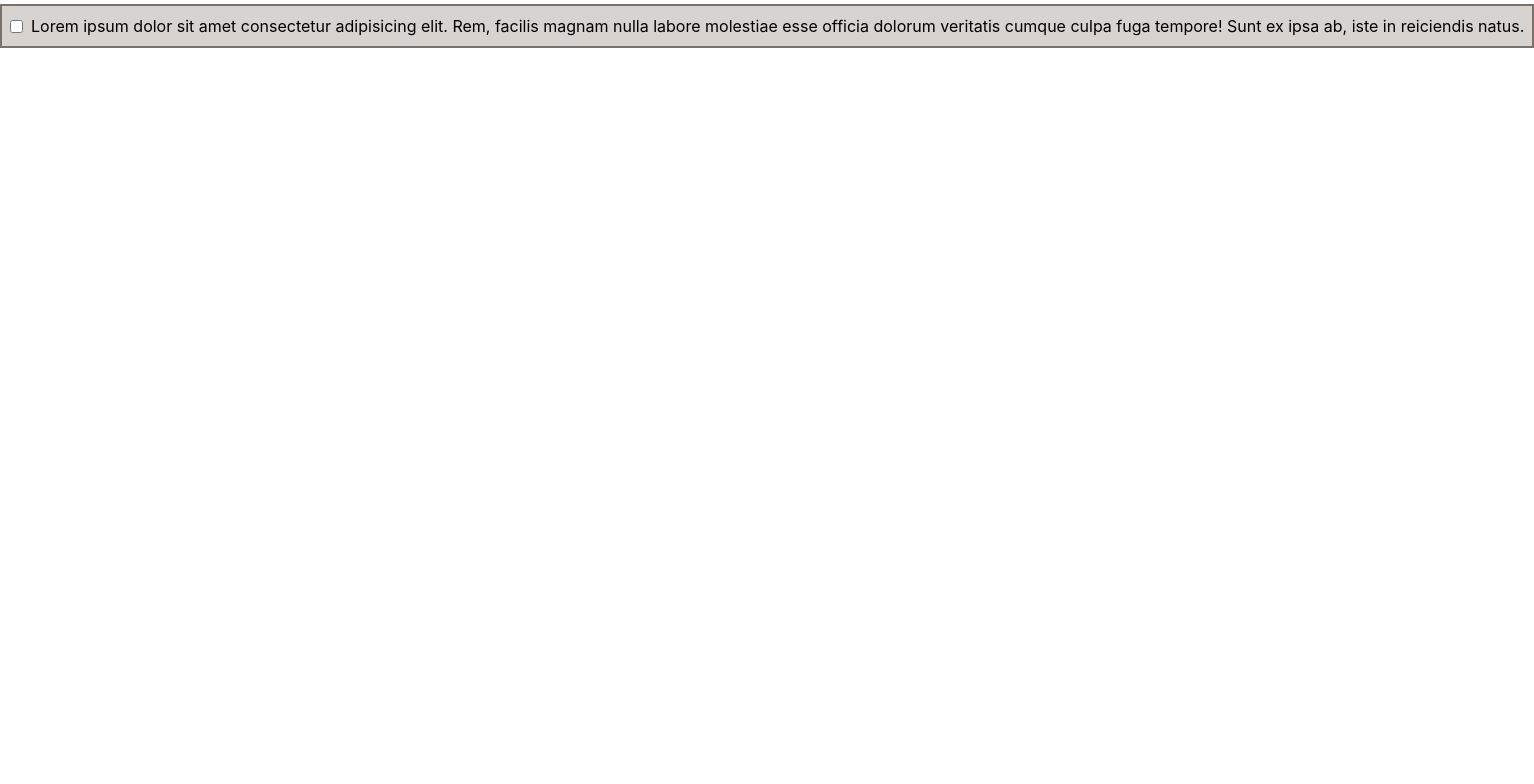
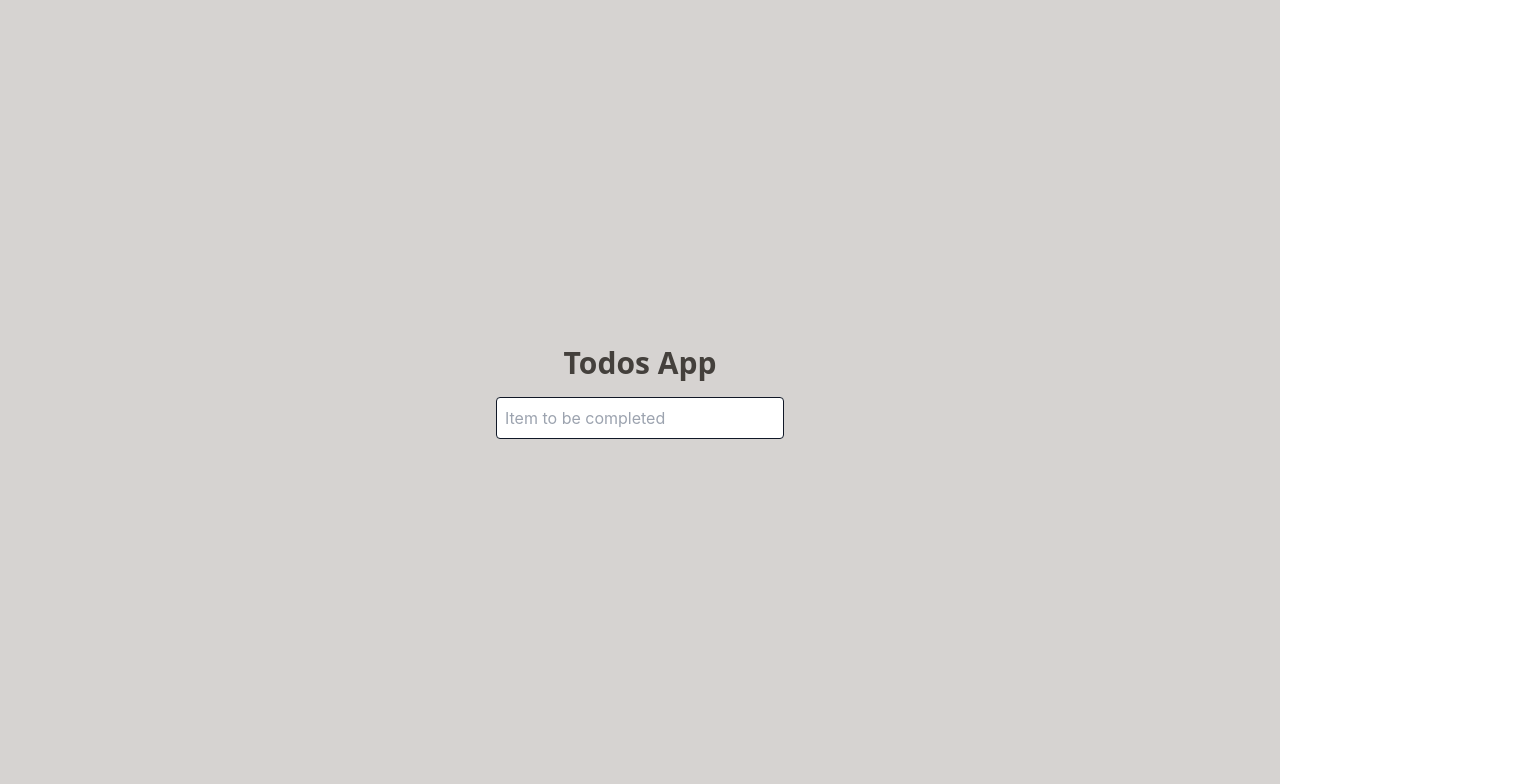
Before and after one commit to rohanapeshwe/notes-app, a React (Vite) app: page / in a window 1280 px wide. Shown: the top 784 px of the page, 1534 px wide, since content can reach past the window. Built offline with nearby package versions, Linux system fonts and the light colour scheme.

Commit message:
refactor(app): added list and store to list

```diff
--- a/src/App.css
+++ /dev/null
@@ -1,42 +0,0 @@
-.App {
-  text-align: center;
-}
-
-.App-logo {
-  height: 40vmin;
-  pointer-events: none;
-}
-
-@media (prefers-reduced-motion: no-preference) {
-  .App-logo {
-    animation: App-logo-spin infinite 20s linear;
-  }
-}
-
-.App-header {
-  background-color: #282c34;
-  min-height: 100vh;
-  display: flex;
-  flex-direction: column;
-  align-items: center;
-  justify-content: center;
-  font-size: calc(10px + 2vmin);
-  color: white;
-}
-
-.App-link {
-  color: #61dafb;
-}
-
-@keyframes App-logo-spin {
-  from {
-    transform: rotate(0deg);
-  }
-  to {
-    transform: rotate(360deg);
-  }
-}
-
-button {
-  font-size: calc(10px + 2vmin);
-}
--- a/src/App.tsx
+++ b/src/App.tsx
@@ -1,12 +1,51 @@
-import { useState } from 'react'
-import logo from './logo.svg'
-import './App.css'
-import Item from './components/item'
+import { useReducer } from 'react'
+import List from './components/list'
+import { actions, initialState, reducer } from './reducers/store'
+import { onHandleChangeArgsProps } from './components/item'
+import Input from './components/input'
 
 function App() {
-  const title =
-    'Lorem ipsum dolor sit amet consectetur adipisicing elit. Rem, facilis magnam nulla labore molestiae esse officia dolorum veritatis cumque culpa fuga tempore! Sunt ex ipsa ab, iste in reiciendis natus.'
-  return <Item text={title} />
+  const [state, dispatch] = useReducer(reducer, initialState)
+
+  const handleChange = ({ checked, text }: onHandleChangeArgsProps) => {
+    dispatch({
+      type: actions.ITEM_UPDATE,
+      payload: {
+        isChecked: checked,
+        text,
+      },
+    })
+  }
+
+  const handleAdd = (text: string) => {
+    dispatch({
+      type: actions.ITEM_ADD,
+      payload: {
+        isChecked: false,
+        text,
+      },
+    })
+  }
+
+  const handleRemove = ({ checked, text }: onHandleChangeArgsProps) => {
+    dispatch({
+      type: actions.ITEM_REMOVE,
+      payload: {
+        isChecked: checked,
+        text,
+      },
+    })
+  }
+
+  return (
+    <div className="flex flex-col items-center justify-center h-full p-2 bg-stone-300">
+      <h1 className="mb-4 font-sans text-3xl font-extrabold text-stone-700">Todos App</h1>
+      <div className="w-72">
+        <Input onEnter={handleAdd} />
+        <List items={state.items} onHandleChange={handleChange} onHandleRemove={handleRemove} />
+      </div>
+    </div>
+  )
 }
 
 export default App
--- a/src/index.css
+++ b/src/index.css
@@ -4,6 +4,11 @@ body {
     'Cantarell', 'Fira Sans', 'Droid Sans', 'Helvetica Neue', sans-serif;
   -webkit-font-smoothing: antialiased;
   -moz-osx-font-smoothing: grayscale;
+  height: 100vh;
+}
+
+#root {
+  height: 100%;
 }
 
 code {
```
